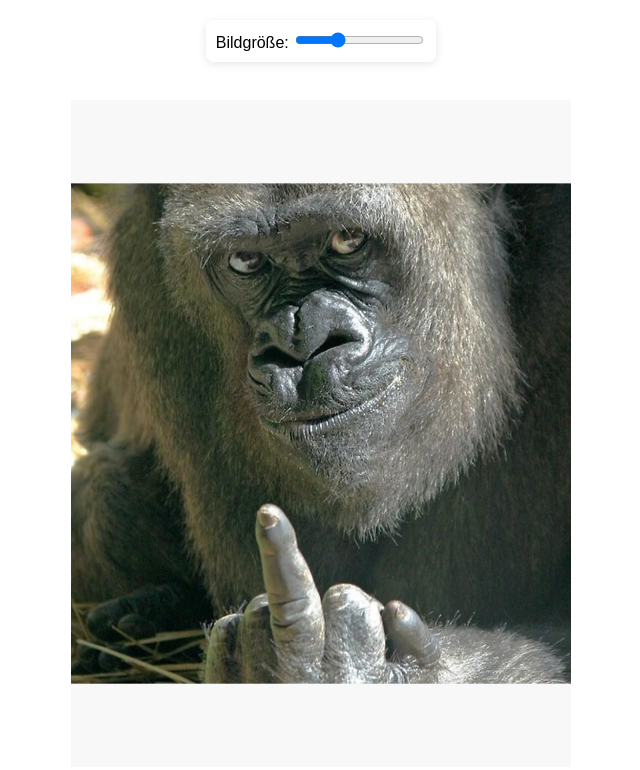
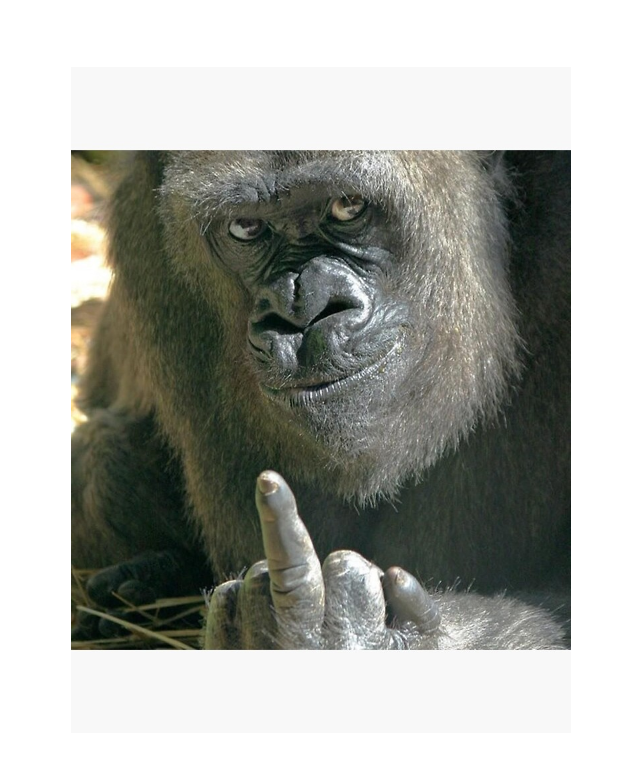
Before and after one commit to lukeeleith/lukeeleith, a plain HTML site: page index.html in a window 1280 px wide. Shown: the whole page, without its empty margins (319-959 px from the left). Drawn offline with Linux system fonts and the light colour scheme.

Commit message:
noch neuer

```diff
--- a/index.html
+++ b/index.html
@@ -2,34 +2,20 @@
 <html lang="de">
 <head>
     <meta charset="UTF-8">
-    <meta name="viewport" content="width=device-width, initial-scale=1.0">
-    <title>Bild Skalieren</title>
+    <title>Bild Anzeige</title>
     <style>
         body {
             margin: 0;
             background-color: white;
             display: flex;
-            flex-direction: column;
+            justify-content: center;
             align-items: center;
-            font-family: sans-serif;
-        }
-
-        .controls {
-            position: fixed;
-            top: 20px;
-            background: rgba(255, 255, 255, 0.8);
-            padding: 10px;
-            border-radius: 8px;
-            box-shadow: 0 2px 10px rgba(0,0,0,0.1);
-            z-index: 100;
-        }
-
-        .container {
-            margin-top: 100px;
+            min-height: 100vh;
         }
 
         img {
-            max-width: 100vw;
+            /* Hier kannst du die Größe manuell ändern */
+            width: 500px;
             height: auto;
             display: block;
         }
@@ -37,26 +23,7 @@
 </head>
 <body>
 
-    <div class="controls">
-        <label for="sizeSlider">Bildgröße: </label>
-        <input type="range" id="sizeSlider" min="50" max="1500" value="500">
-    </div>
-
-    <div class="container">
-        <img id="myImage" src="affe_mittelfinger.jpg" alt="Dein Bild">
-    </div>
-
-    <script>
-        const slider = document.getElementById('sizeSlider');
-        const img = document.getElementById('myImage');
-
-        slider.oninput = function() {
-            img.style.width = this.value + "px";
-        }
-
-        // Initialisierung
-        img.style.width = slider.value + "px";
-    </script>
+    <img src="affe_mittelfinger.jpg" alt="Dein Bild">
 
 </body>
 </html>
```
